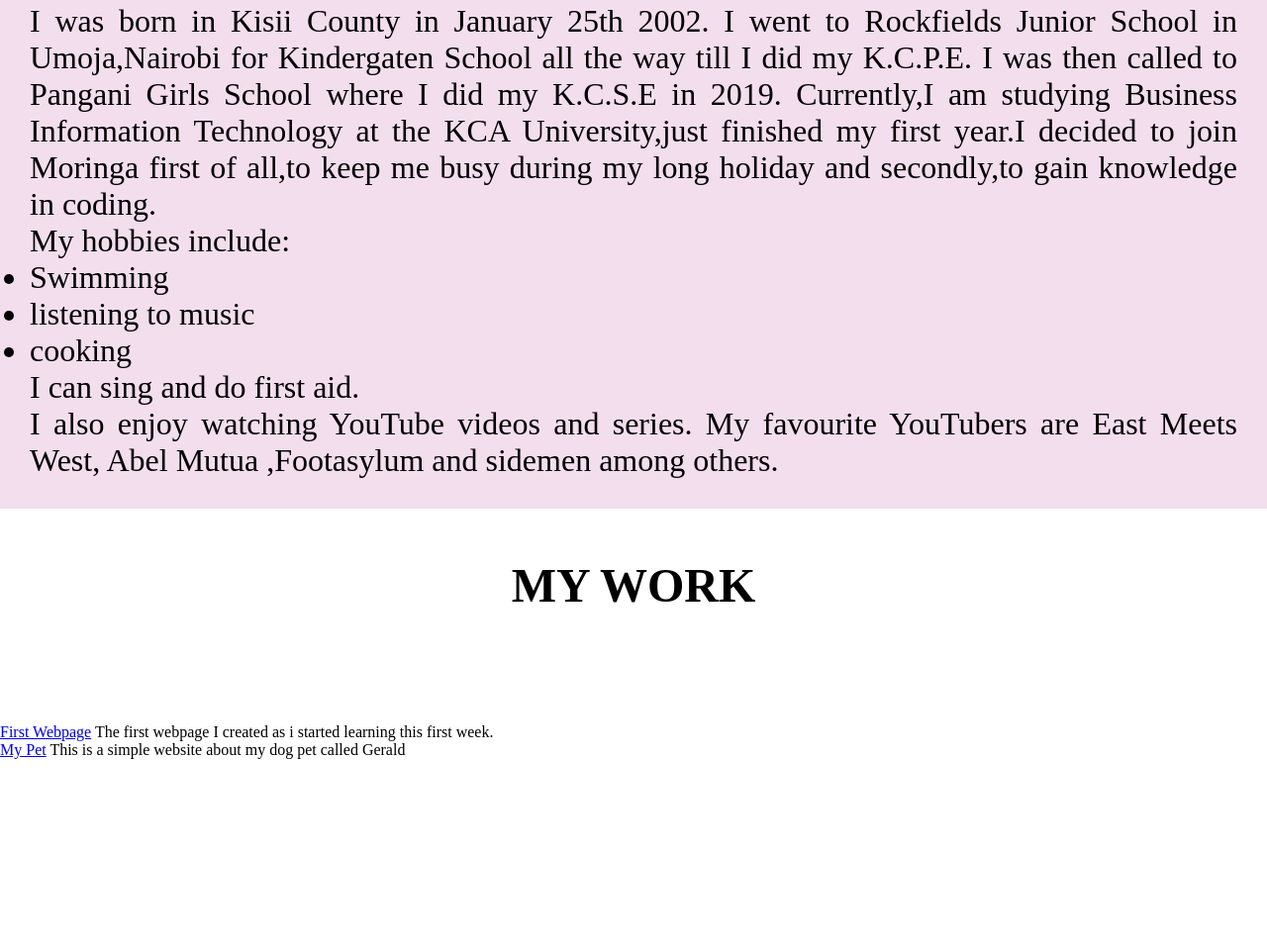
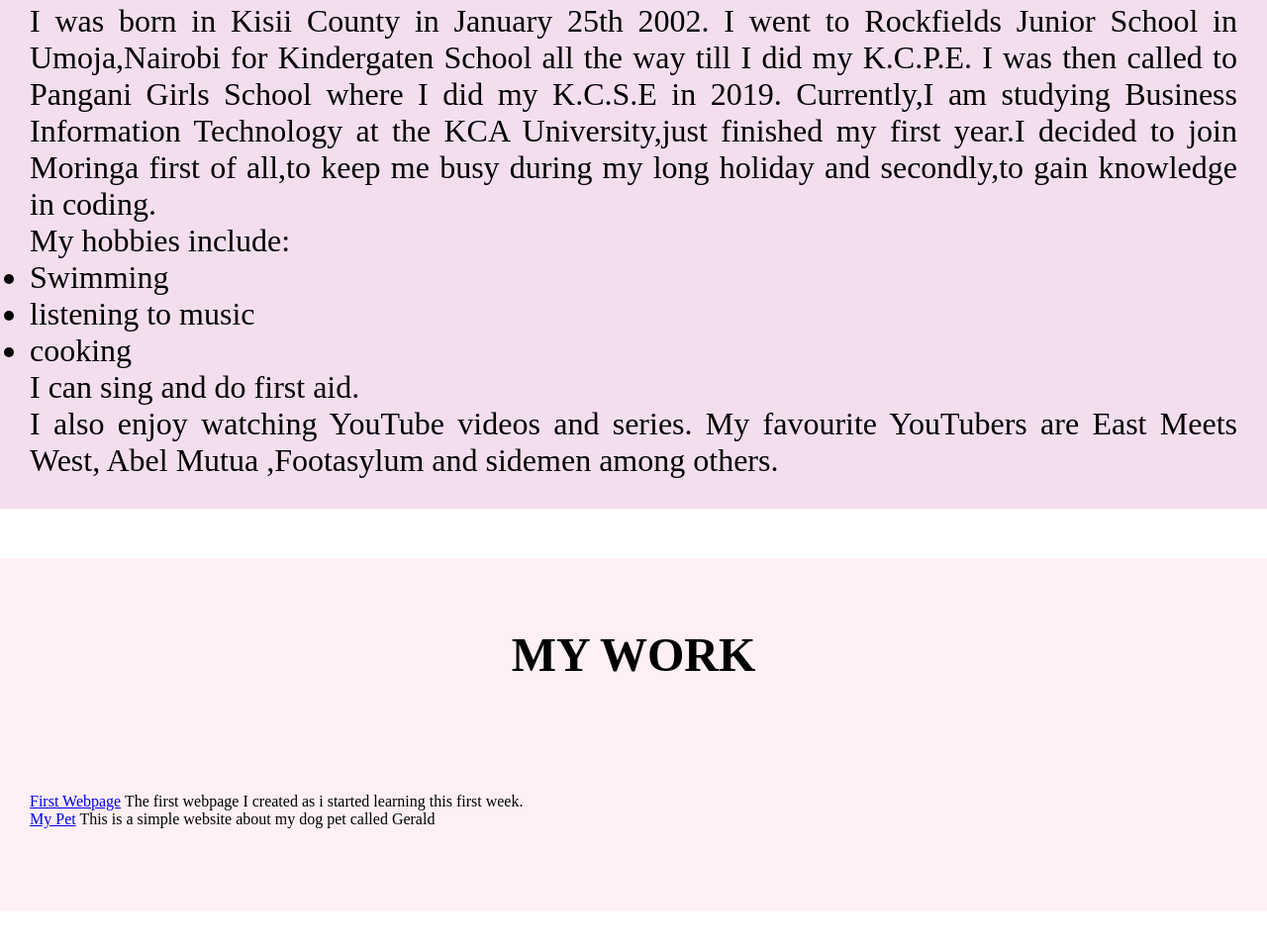
Before and after one commit to shantel-dev/independent-project, a plain HTML site: page index.html in a window 1280 px wide. Shown: the part 2422-3381 px from the top of the page at 99% size. Before the commit the page ends 3243 px from the top, so only its background shows below. Drawn offline with Linux system fonts and the light colour scheme.

Commit message:
Add color background to the my work section

```diff
--- a/styles.css
+++ b/styles.css
@@ -99,3 +99,13 @@
     font-size: 3rem;
     margin-bottom: 20px;
 }
+/* My Work */
+#mywork{
+    background-color: lavenderblush;
+    display: flex;
+    flex-direction: column;
+    box-sizing: border-box;
+    padding: 30px;
+    margin-bottom: 60px;
+
+}
```
